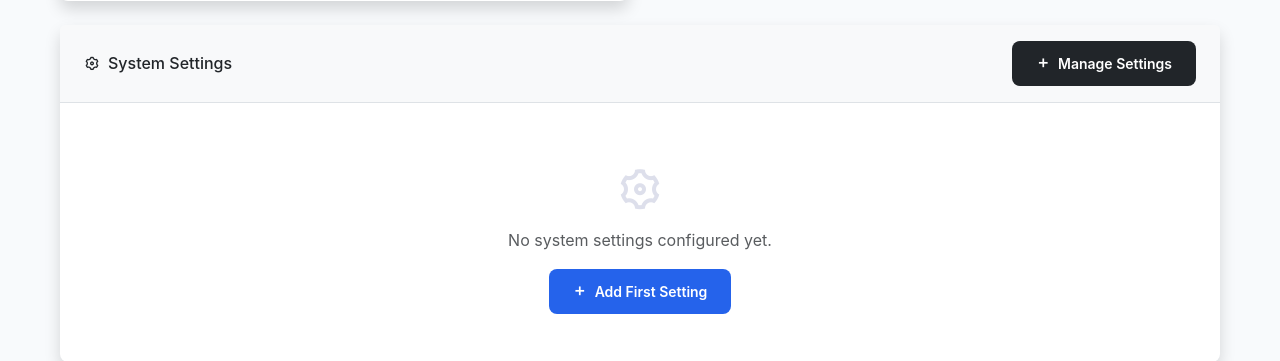
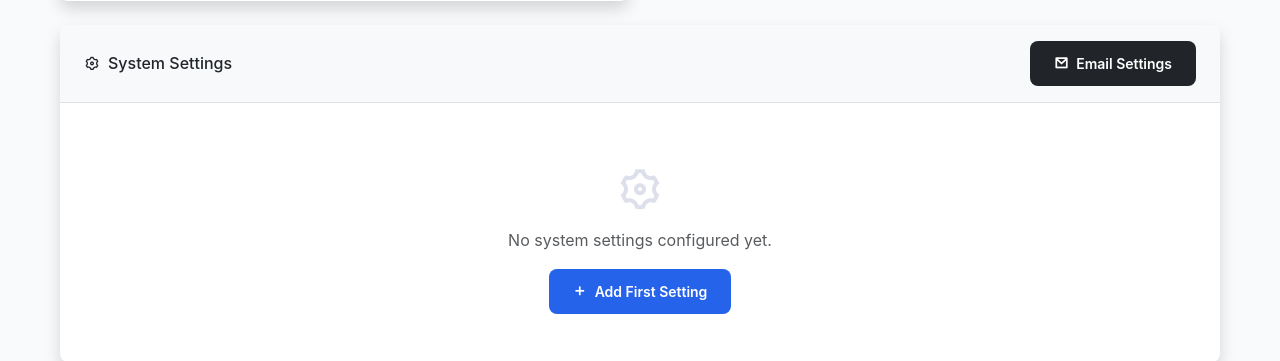
Before and after one commit to narain-karthik/GTN-29-06-2025_11AM, a Flask app: page /super_admin/master_data in a window 1280 px wide. Shown: the part 1328-1689 px from the top of the page. Run offline with Flask 3, Linux system fonts and the light colour scheme; the visitor is signed in with stand-in values (Sample User, id 1); some libraries are stand-ins or nearby versions.

Commit message:
Update the dashboard to allow managing email related system configurations
Updates the dashboard template to link to the email settings management route.

Replit-Commit-Author: Agent
Replit-Commit-Session-Id: d7f0f2ed-f5aa-4845-85c5-5186c128abec
Replit-Commit-Screenshot-Url: https://storage.googleapis.com/screenshot-production-us-central1/00e465ee-5200-468f-a480-e69480ef7473/5fe5c1e6-5860-431b-b79b-c85a5ea66837.jpg

```diff
--- a/templates/master_data/dashboard.html
+++ b/templates/master_data/dashboard.html
@@ -408,8 +408,8 @@
                     <h6 class="m-0 font-weight-bold text-dark">
                         <i class="ri-settings-3-line me-2"></i>System Settings
                     </h6>
-                    <a href="{{ url_for('manage_settings') }}" class="btn btn-dark btn-sm">
-                        <i class="ri-add-line"></i> Manage Settings
+                    <a href="{{ url_for('manage_email_settings') }}" class="btn btn-dark btn-sm">
+                        <i class="ri-mail-line"></i> Email Settings
                     </a>
                 </div>
                 <div class="card-body">
```
